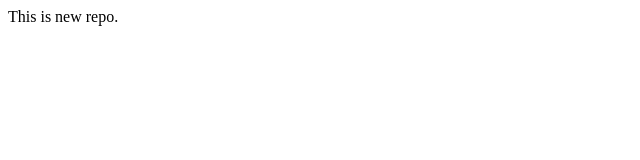
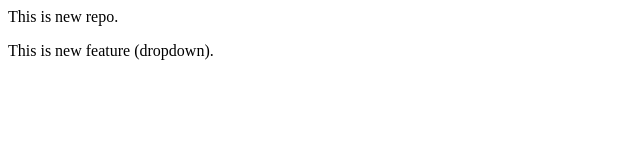
Before and after one commit to NinjaCoder03/localRepo, a plain HTML site: page index.html in a window 1280 px wide. Shown: the whole page, without its empty margins (0-640 px from the left). Drawn offline with Linux system fonts and the light colour scheme.

Commit message:
added dropDown

```diff
--- a/index.html
+++ b/index.html
@@ -1 +1,2 @@
 <p>This is new repo.</p>
+<p>This is new feature (dropdown).</p>
```
